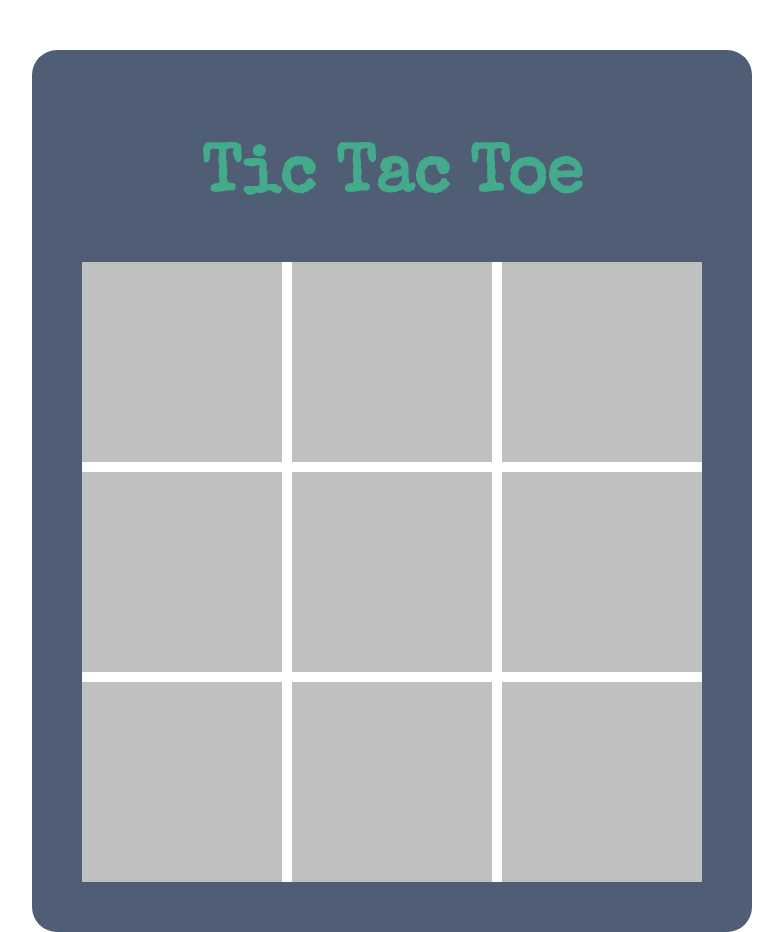
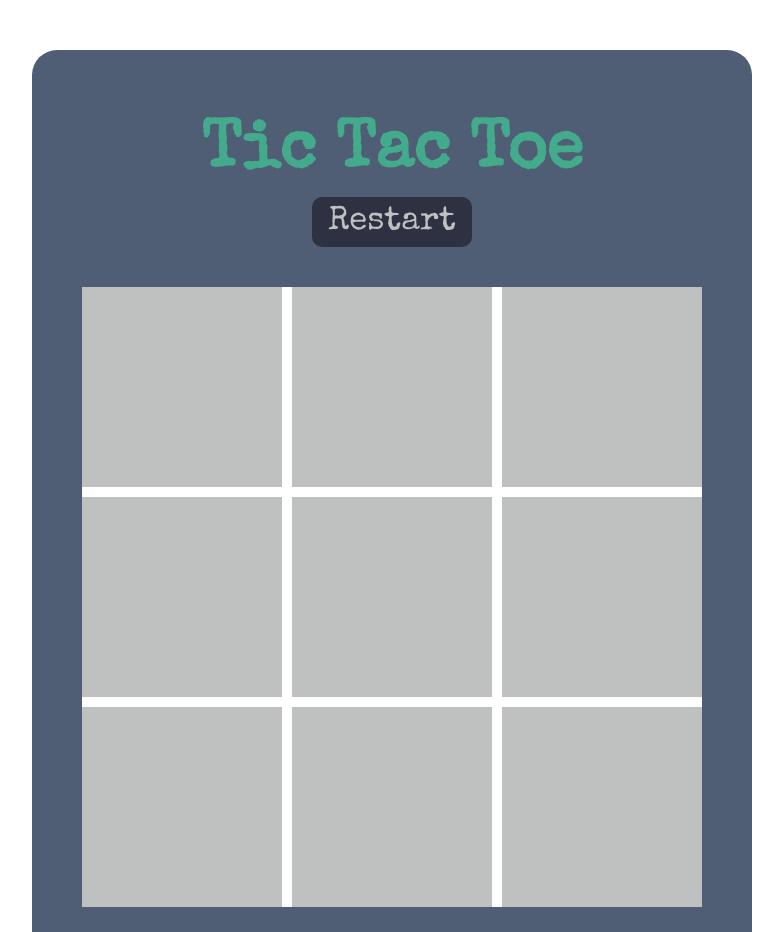
Before and after one commit to Dtodesign/game-js, a plain HTML site: page index.html in a window 1280 px wide. Shown: the top 932 px of the page, without its empty margins (248-1031 px from the left). Drawn offline with nearby package versions, Linux system fonts and the light colour scheme.

Commit message:
restartButton

```diff
--- a/index.html
+++ b/index.html
@@ -1,5 +1,6 @@
 <!DOCTYPE html>
 <html lang="en">
+
 <head>
     <meta charset="UTF-8">
     <meta name="viewport" content="width=device-width, initial-scale=1.0">
@@ -10,9 +11,14 @@
     <script src="script.js" defer></script>
     <title>TicTacToeGame</title>
 </head>
+
 <body>
     <div class="container">
+
         <h1>Tic Tac Toe</h1>
+        <div class="center">
+            <button class="btn-restart" id="btnRestart">Restart</button>
+        </div>
         <div class="game-Board" id="gameBoard">
             <div class="cell" game-cell></div>
             <div class="cell" game-cell></div>
@@ -28,7 +34,8 @@
 
     <div class="win-draw-modal" id="winDrawModal">
         <div class="text" win-draw-text></div>
-        <button id="reset">Reset Game</button>
+        <button calss="btnModal" id="reset">Reset Game</button>
     </div>
 </body>
+
 </html>
--- a/script.js
+++ b/script.js
@@ -18,10 +18,12 @@ const winConditions = [
 const winDrawModal = document.getElementById('winDrawModal');
 const winDrawText = document.querySelector('[win-draw-text]');
 const resetB = document.getElementById('reset');
+const restartB = document.getElementById('btnRestart');
 
 gameStart();
 
 resetB.addEventListener('click',gameStart);
+restartB.addEventListener('click', gameStart);
 
 
 function handleClick(e) {
--- a/style.css
+++ b/style.css
@@ -22,8 +22,32 @@ h1 {
     text-align: center;
     color: #43aa8b;
     font-size: 67px;
+    margin-top: 20px;
+    margin-bottom: 20px;
 
 }
+
+.center{
+  display: flex;
+    justify-content: center;
+    align-items: center;
+    height: 30px;
+    border: 0px;
+}
+.btn-restart{
+    display: flex;
+    margin-bottom: 50px;
+    margin-top: 50px;
+    font-size: 33px;
+    color: #bfc0c0;
+    background-color: #2d3142;
+    border: 0px;
+    padding: .25em .5em;
+    cursor: pointer;
+    border-radius: 10px;
+    font-family: 'Special Elite', cursive;
+}
+
 
 .game-Board {
     background-color: #ffffff;
```
